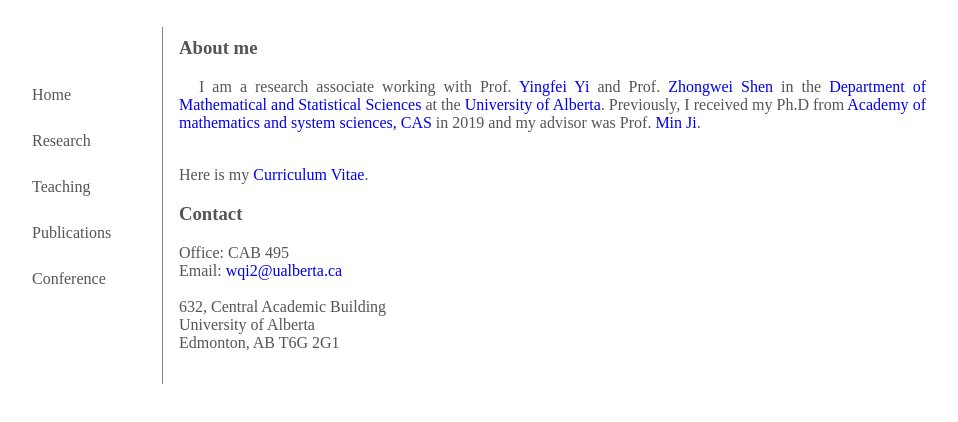
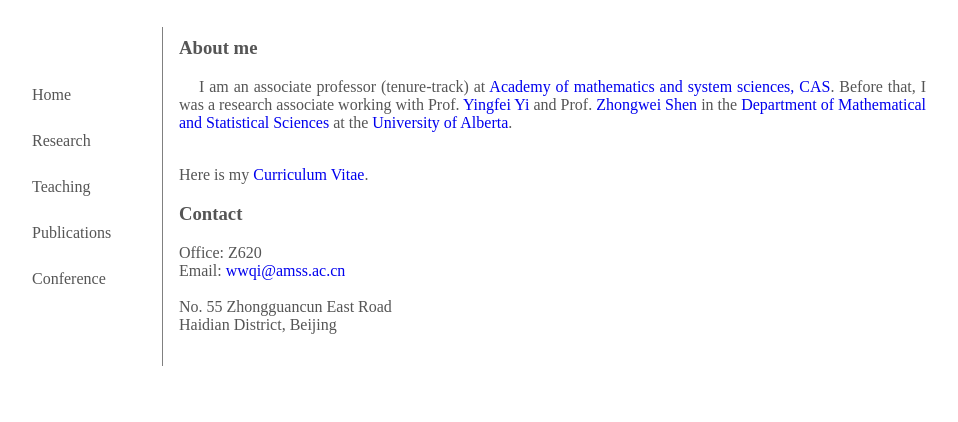
Before and after one commit to Weiwei-Qi/Weiwei-Qi.github.io, a plain HTML site: page index.html in a window 1280 px wide. Shown: the part 154-576 px from the top of the page, without its empty margins (168-1126 px from the left). Drawn offline with nearby package versions, Linux system fonts and the light colour scheme; some packages are replaced by stand-ins of ours.

Commit message:
index.html

```diff
--- a/index.html
+++ b/index.html
@@ -89,32 +89,26 @@ article a { text-decoration: none; }
 </nav>
 <article>
   <h3>About me</h3>
-  <p class="biography">I am a research associate working with
+  <p class="biography">I am an associate professor (tenure-track) at <a href="http://www.amss.ac.cn/" target=_blank>Academy of mathematics and system sciences, CAS</a>. Before that, I was a research associate working with
 Prof. <a href="https://sites.ualberta.ca/~yingfei/" target=_blank>Yingfei Yi</a> and
 Prof. <a href="https://sites.ualberta.ca/~zhongwei/" target=_blank>Zhongwei Shen</a> in the
 <a href=https://www.ualberta.ca/mathematical-and-statistical-sciences target=_blank>
 Department of Mathematical and Statistical Sciences</a> at the <a href=https://www.ualberta.ca target=_blank>University of Alberta</a>.
- Previously, I received my Ph.D from
-<a href="http://www.amss.ac.cn/" target=_blank>Academy of mathematics and system sciences, CAS</a> in 2019 and my advisor was
-Prof. <a href="http://homepage.amss.ac.cn/research/homePage/0cc9960e5f5e47468f54848d349b412f/myHomePage.html" target=_blank>Min Ji</a>.
+
 </p>
 <br>
 Here is my <a href="https://sites.ualberta.ca/~wqi2/CV_Qi.pdf" target=_blank>Curriculum Vitae</a>.
 
 <h3>Contact</h3>
-Office: CAB 495
+Office: Z620
 <br>
-Email: <a href="mailto:wqi2@ualberta.ca">wqi2@ualberta.ca</a>
+Email: <a href="mailto:wwqi@amss.ac.cn">wwqi@amss.ac.cn</a>
 <br>
 <br>
-632, Central Academic Building
+No. 55 Zhongguancun East Road
 <br>
-University of Alberta
+Haidian District, Beijing
 <br>
-Edmonton, AB T6G 2G1
-<br>
-
-
 
 
 </p>
```
